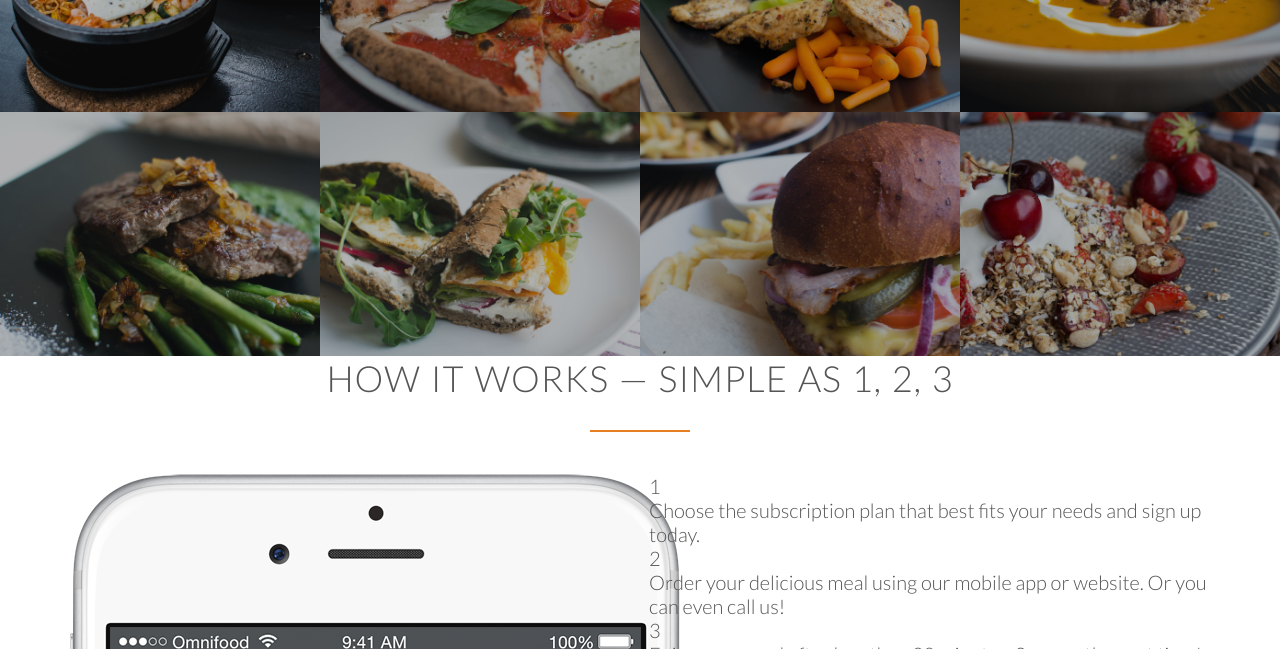
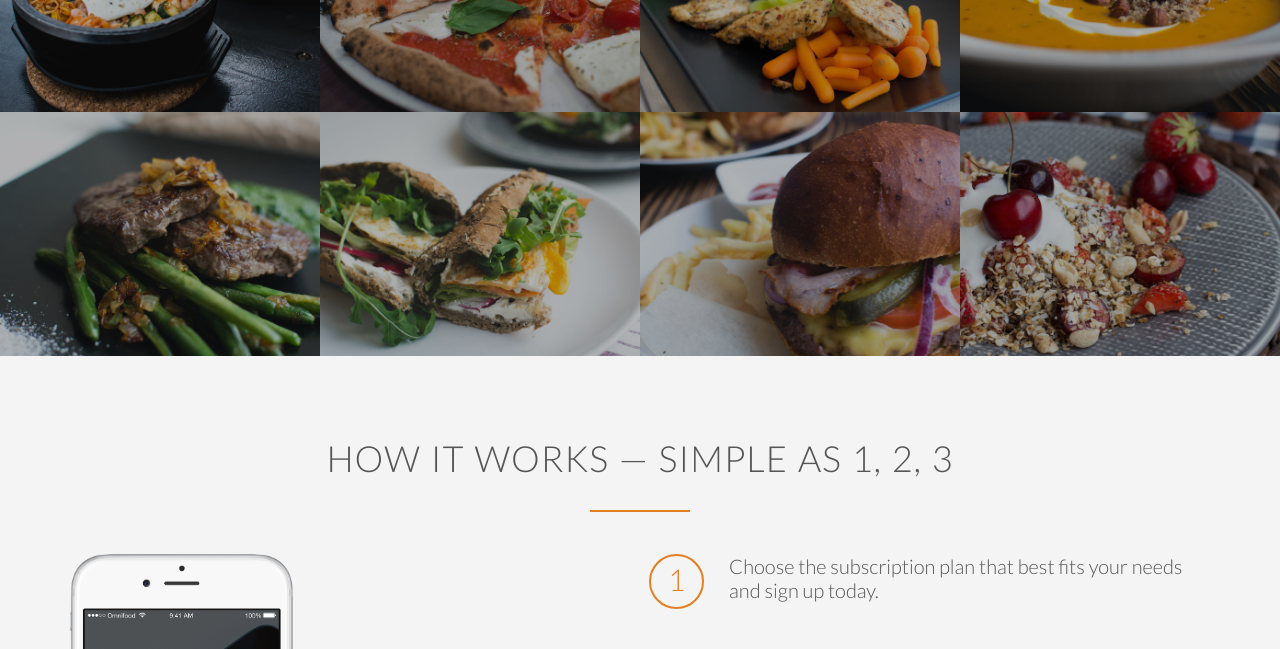
Before and after one commit to BradBones/html-css-template, a plain HTML site: page index.html in a window 1280 px wide. Shown: the part 1650-2299 px from the top of the page. Drawn offline with Linux system fonts and the light colour scheme; files whose address does not match are found by name.

Commit message:
Finished app store section

```diff
--- a/index.html
+++ b/index.html
@@ -83,7 +83,7 @@
     <section class="section-meals">
 
         <!-- First row of images -->
-        <ul class="meals-showcase">
+        <ul class="meals-showcase clearfix">
             <li>
                 <figure class="meal-photo">
                     <img src="resources/img/1.jpg" alt="Korean bibimbap with egg and vegetables">
@@ -107,7 +107,7 @@
         </ul>
 
         <!-- Second row of images -->
-        <ul class="meals-showcase">
+        <ul class="meals-showcase clearfix">
             <li>
                 <figure class="meal-photo">
                     <img src="resources/img/5.jpg" alt="Paleo beef steak with vegetables">
--- a/resources/css/style.css
+++ b/resources/css/style.css
@@ -20,6 +20,15 @@ html {
     font-size: 20px;
     font-weight: 300;
     text-rendering: optimizeLegibility;
+}
+
+.clearfix {zoom: 1}
+.clearfix:after {
+    content: '.';
+    clear: both;
+    display: block;
+    height: 0;
+    visibility: hidden;
 }
 
 /* ----------------------------------------------- */
@@ -247,7 +256,58 @@ header {
 }
 
 
+/* ----------------------------------------------- */
+/* HOW IT WORKS SECTION */
+/* ----------------------------------------------- */
+.section-steps {
+    background-color: #f4f4f4;
+}
 
+/* LEFT BOX */
+.steps-box:first-child {
+    text-align: right;
+    padding-right: 3%;
+    margin-top: 30px;
+}
+
+/* RIGHT BOX */
+.steps-box:last-child {
+    padding-left: 3%;
+    margin-top: 70px;
+}
+
+.app-screen {
+    width: 40%;
+}
+
+.works-step {
+    margin-bottom: 50px;
+}
+
+.works-step:last-of-type {
+    margin-bottom: 80px;
+}
+
+/* Creating the circled numbers in css */
+.works-step div {
+    color: #e67e22;
+    border: 2px solid #e67e22;
+    display: inline-block;
+    border-radius: 50%;
+    height: 55px;
+    width: 55px;
+    text-align: center;
+    padding: 5px;
+    float: left;
+    font-size: 150%;
+    margin-right: 25px;
+}
+
+.btn-app img {
+    height: 50px;
+    width: auto;
+    margin-right: 10px;
+}
 
 
 
@@ -284,9 +344,7 @@ header {
 
 
 
-/* ----------------------------------------------- */
-/* HOW IT WORKS SECTION */
-/* ----------------------------------------------- */
+
 
 
 
```
